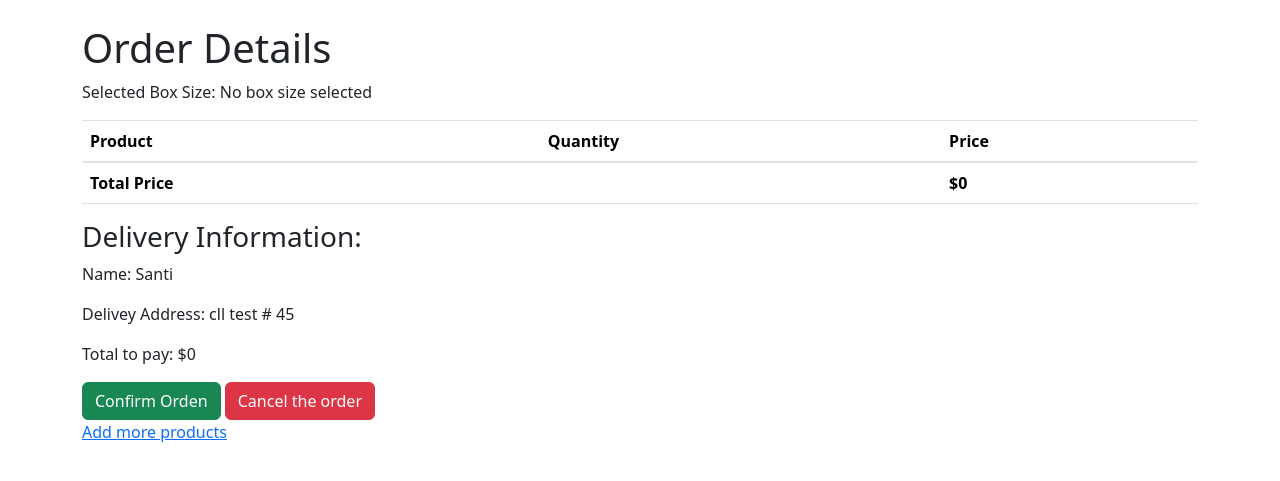
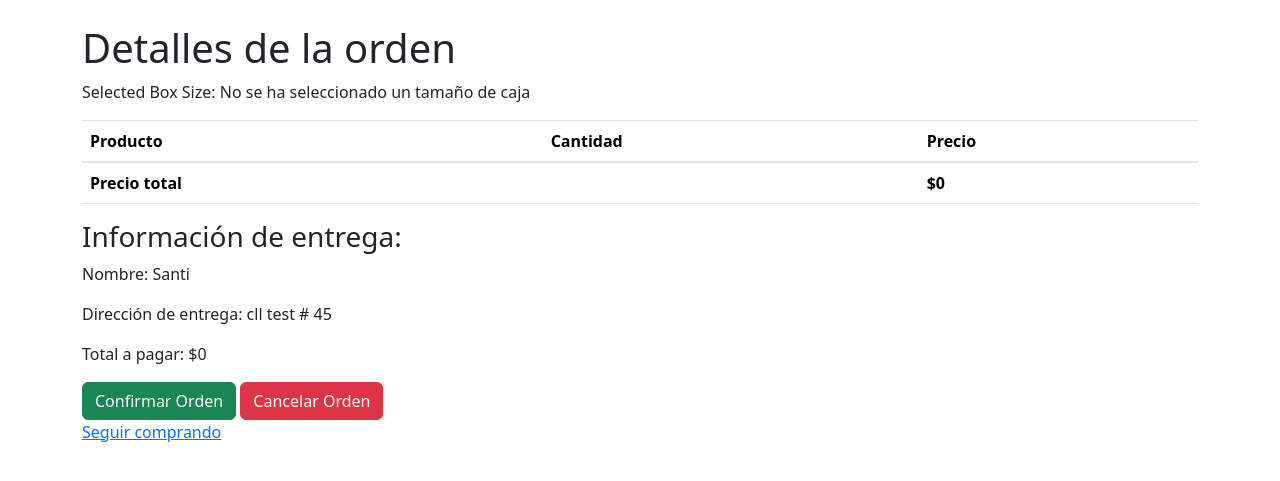
Before and after one commit to IsisAmaya/CountryBox-Project, a Django app: page /shopping-cart/order/ in a window 1280 px wide. Shown: the part 73-554 px from the top of the page. Run offline with Django 4.2, Linux system fonts and the light colour scheme; a user stored in the database is signed in; data comes from the database, SQL or seed files in the repository; both versions use the stored data as it was after the commit; some libraries are stand-ins or nearby versions.

Commit message:
reset cart

```diff
--- a/shoppingcart/templates/order.html
+++ b/shoppingcart/templates/order.html
@@ -6,24 +6,24 @@
       <div class="alert alert-{{ message.tags }}">{{ message }}</div>
     {% endfor %}
   {% endif %}
-  <h1>Order Details</h1>
+  <h1>Detalles de la orden</h1>
   <p>Selected Box Size: {% if box_size %}
     {% if box_size == '5' %}
-        Small Box (5 products)
+        Caja pequeña (5 productos)
     {% elif box_size == '10' %}
-        Medium Box (10 products)
+        Caja mediana (10 productos)
     {% elif box_size == '20' %}
-        Large Box (20 products)
+        Caja grande (20 productos)
     {% endif %}
     {% else %}
-    No box size selected
+    No se ha seleccionado un tamaño de caja
   {% endif %}</p>
   <table class="table">
     <thead>
       <tr>
-        <th>Product</th>
-        <th>Quantity</th>
-        <th>Price</th>
+        <th>Producto</th>
+        <th>Cantidad</th>
+        <th>Precio</th>
       </tr>
     </thead>
     <tbody>
@@ -35,21 +35,21 @@
         </tr>
       {% endfor %}
       <tr>
-        <td><b>Total Price</b></td>
+        <td><b>Precio total</b></td>
         <td></td>
         <td><b>${{ total_price }}</b></td>
       </tr>
     </tbody>
   </table>
-  <h3>Delivery Information:</h3>
-  <p>Name: {{ customer.username }}</p>
-  <p>Delivey Address: {{ customer.address }}</p>
-  <p>Total to pay: ${{ total_price }}</p>
+  <h3>Información de entrega:</h3>
+  <p>Nombre: {{ customer.username }}</p>
+  <p>Dirección de entrega: {{ customer.address }}</p>
+  <p>Total a pagar: ${{ total_price }}</p>
   <form action="{% url 'cart:order_confirmation' %}" method="post" style="display: inline;">
     {% csrf_token %}
-    <button type="submit" class="btn btn-success">Confirm Orden</button>
+    <button type="submit" class="btn btn-success">Confirmar Orden</button>
   </form>
-  <a href="{% url 'cart:cart' %}" class="btn btn-danger">Cancel the order</a>
-  <p><a href="{% url 'list' %}">Add more products</a></p>
+  <a href="{% url 'cart:cart' %}" class="btn btn-danger">Cancelar Orden</a>
+  <p><a href="{% url 'list' %}">Seguir comprando</a></p>
 
 {% endblock %}
--- a/shoppingcart/templates/order_confirmation.html
+++ b/shoppingcart/templates/order_confirmation.html
@@ -1,7 +1,7 @@
 {% extends "templates/base.html" %}
 
 {% block content %}
-<h1>Order Confirmation</h1>
-<p>Thank you for your order!</p>
-<p><a href="{% url 'home' %}">Back to Home</a></p>
+<h1>Confirmación de orden</h1>
+<p>Gracias por su compra!</p>
+<p><a href="{% url 'home' %}">Volver al inicio</a></p>
 {% endblock %}
--- a/shoppingcart/views.py
+++ b/shoppingcart/views.py
@@ -51,7 +51,7 @@ def order(request):
     total_cart = sum(item.get_total_price() for item in cart_items)
 
     if request.method == "POST":
-        address = request.POST["address"]
+        address = customer.address  # Obtener la dirección del usuario
         order = Order.objects.create(
             cart=cart,
             customer=customer,
@@ -67,14 +67,10 @@ def order(request):
                 price=item.product.price,
             )
 
-        # Clear the cart after creating an order
-        cart.items.clear()
-
         messages.success(request, "Your order has been created!")
         return redirect("cart:order_confirmation")
 
-     # Get cart items after clearing the cart
-    cart_items = CartItem.objects.filter(cart=cart.pk)
+    cart_items.delete()
 
     return render(request, "order.html", {"cart": cart, "cart_items": cart_items, 'customer': customer, "total_price": total_cart})
 
```
Also changed, not shown: shoppingcart/templates/cart.html (+14 -15 lines), db.sqlite3.
